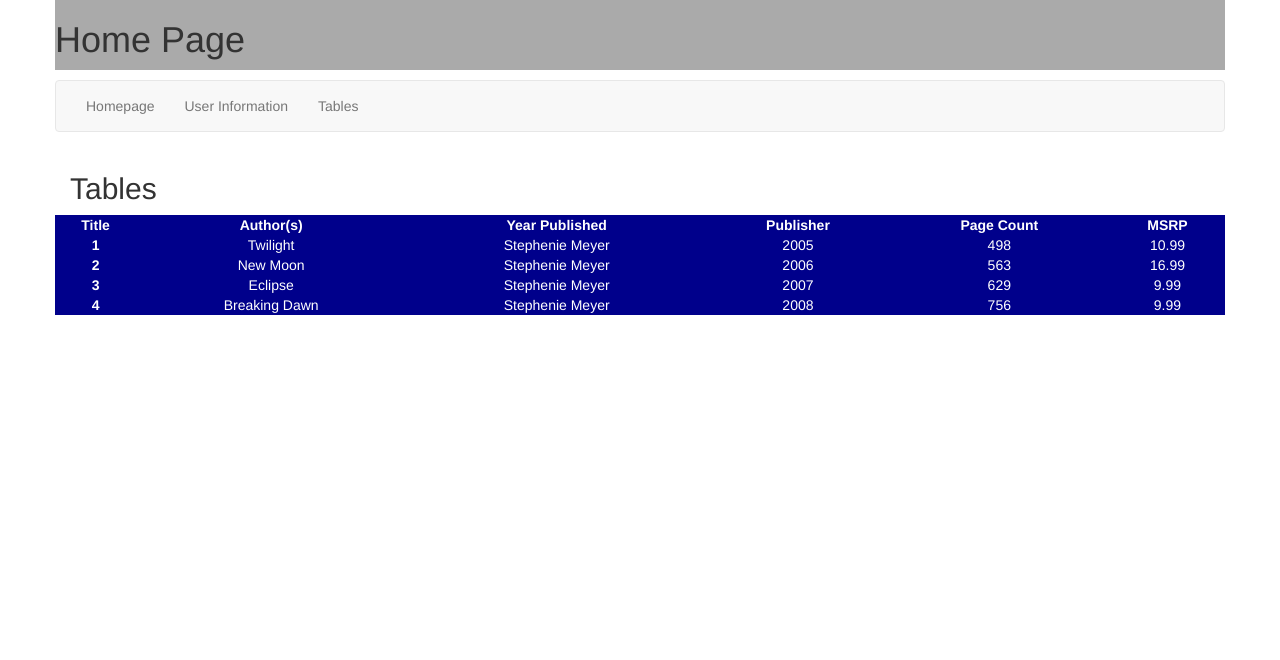
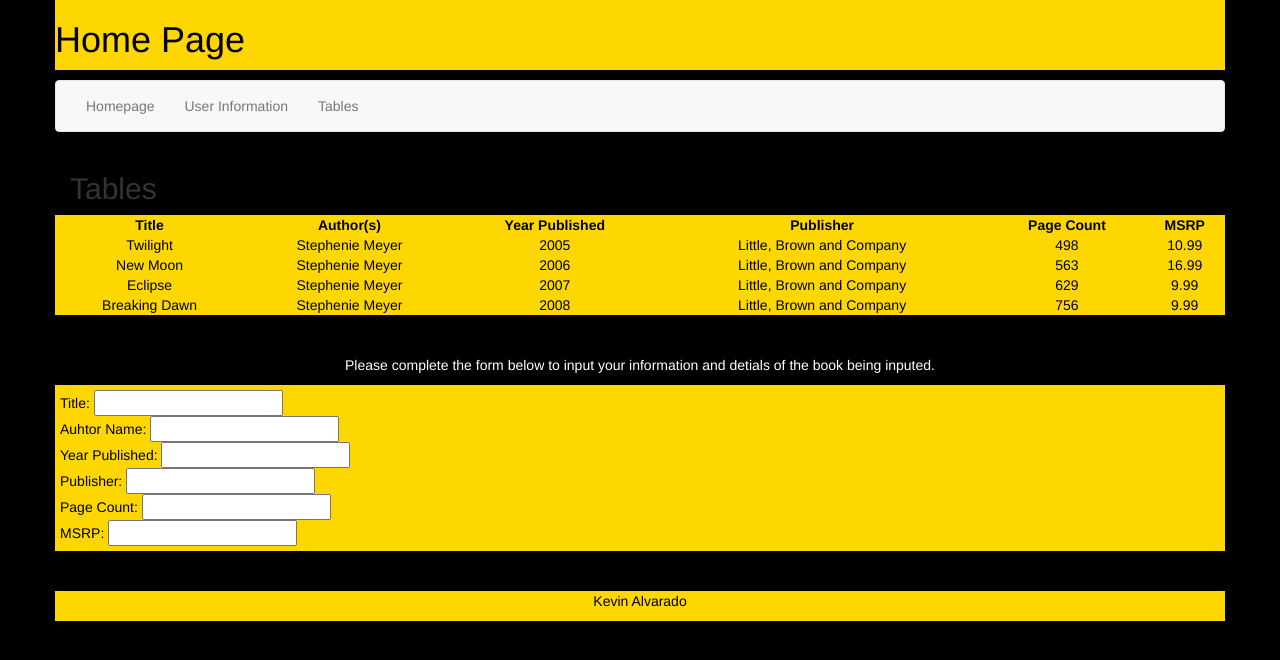
Before and after one commit to iu-msis/1-html-review-kealva, a PHP site: page /tables.html in a window 1280 px wide. Shown: the top 660 px of the page. Run offline with PHP 8.4, Linux system fonts and the light colour scheme; some libraries are stand-ins or nearby versions.

Commit message:
Thumbnail is needed, last stages

```diff
--- a/public/css/style.css
+++ b/public/css/style.css
@@ -1,30 +1,41 @@
 header {
-    background-color: #aaa;
+    background-color: gold;
+    color:black;
     margin-bottom: 10px;
     text-align: left;
   }
-
+body    {
+    background-color: black;
+}
 p   {
     text-align: center;
+    color:white;
 }
 
 h3  {
     text-align: center;
+    color:white;
 }
 
 table   {
-    background-color: darkblue;
-    color: white;
+    background-color: gold;
+    color: black;
     border-color: black;
     text-align: center;
 }
+form  {
+    background-color: gold;
+    color:black;
+    padding: 5px;
+  }
 
 th  {
     text-align: center;
+    color: black;
 }
 footer  {
-    background-color: black;
-    color: white;
+    background-color: gold;
+    color: black;
     height: 30px;
     text-align: center;
     text-align-last: center;
--- a/public/tables.html
+++ b/public/tables.html
@@ -49,38 +49,70 @@
     </thead>
     <tbody>
       <tr>
-        <th scope="row">1</th>
+        <!-- <th scope="row">1</th> -->
         <td>Twilight </td>
         <td>Stephenie Meyer</td>
         <td>2005</td>
+        <td>Little, Brown and Company</td>
         <td>498</td>
         <td>10.99</td>
       </tr>
       <tr>
-        <th scope="row">2</th>
+        <!-- <th scope="row">2</th> -->
         <td>New Moon</td>
         <td>Stephenie Meyer</td>
         <td>2006</td>
+        <td>Little, Brown and Company</td>
         <td>563</td>
         <td>16.99</td>
       </tr>
       <tr>
-        <th scope="row">3</th>
+        <!-- <th scope="row">3</th> -->
         <td>Eclipse</td>
         <td>Stephenie Meyer</td>
         <td>2007</td>
+        <td>Little, Brown and Company</td>
         <td>629</td>
         <td>9.99</td>
       </tr>
       <tr>
-        <th scope="row">4</th>
+        <!-- <th scope="row">4</th> -->
         <td>Breaking Dawn</td>
         <td>Stephenie Meyer</td>
         <td>2008</td>
+        <td>Little, Brown and Company</td>
         <td>756</td>
         <td>9.99</td>
       </tr>
     </tbody>
   </table>
 </div>
+<br>
+</br>
+<main class="container">
+    <div class="mb-3 row">
+      <p>Please complete the form below to input your information and detials of the book being inputed.</p>
+      <form action="page.html" method="POST">
+      Title:
+        <input type="text" name="firstname" id="firstname"><br>
+      Auhtor Name:
+        <input type="text" name="lastname" id="lastname"><br>
+      Year Published:
+        <input type="text" name="firstname" id="firstname"><br>
+      Publisher:
+        <input type="text" name="lastname" id="lastname"><br>
+      Page Count:
+        <input type="text" name="lastname" id="lastname"><br>
+      MSRP:
+        <input type="text" name="lastname" id="lastname"><br>
+    </div>
+</main>
+<br>
+</br>
+<main>
+  <footer class="container">
+    Kevin Alvarado
+  </footer>
+</main>
+</body>
 </html>
```
Also changed, not shown: public/index.html (+4 -4 lines).
